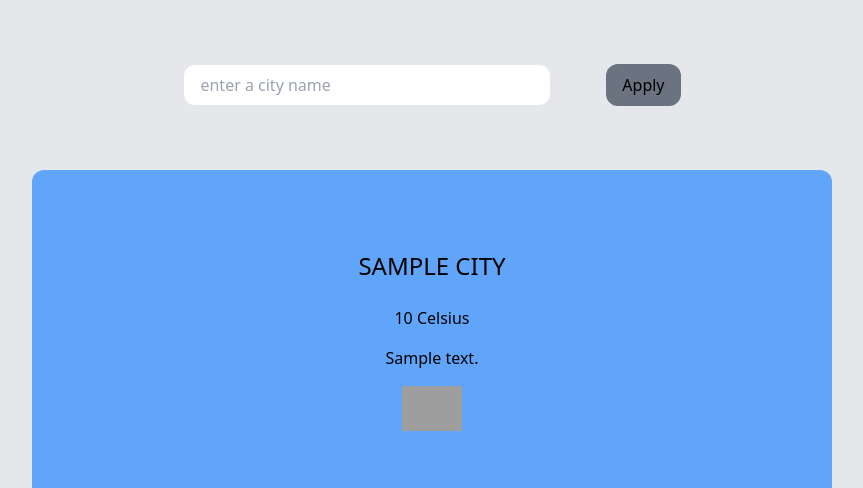
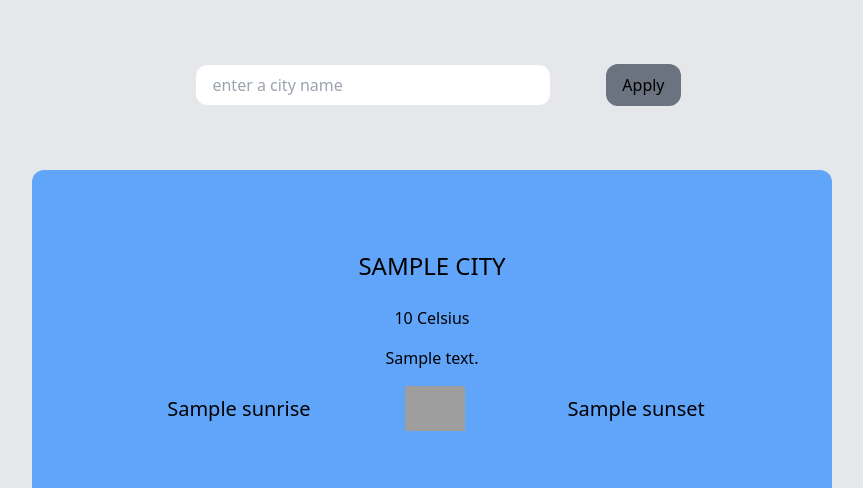
Before and after one commit to amineenim/weather_app_web, a Django app: template weather_app/templates/weather_app/home.html in a window 1280 px wide. Shown: the top 488 px of the page, without its empty margins (208-1071 px from the left). Run offline with Django 4.2, Linux system fonts and the light colour scheme; the template is opened without the code that fills it: most values are stand-ins (such as "Sample title", 1, 10 or a date in 2020); some libraries are stand-ins or nearby versions; grey boxes are pictures that could not be loaded.

Commit message:
adding icons, sunrise and sunset for each location

```diff
--- a/weather/settings.py
+++ b/weather/settings.py
@@ -38,6 +38,7 @@ INSTALLED_APPS = [
     'django.contrib.messages',
     'django.contrib.staticfiles',
     'weather_app.apps.WeatherAppConfig',
+    'fontawesomefree',
 ]
 
 MIDDLEWARE = [
--- a/weather_app/templates/weather_app/city_weather.html
+++ b/weather_app/templates/weather_app/city_weather.html
@@ -2,12 +2,24 @@
 <h3 class="text-3xl font-bold underline mb-6 self-center">weather data</h3>
 {% endif %}
 {% if weather_data %}
-    <div class="self-center p-10 flex flex-col items-center">
+    <div class="self-center p-10 flex flex-col items-center w-full">
         <h1 class="text-2xl mb-6 uppercase">{{ weather_data.city }}</h1>
         <h2>{{ weather_data.temperature }} Celsius</h2>
         <p class="my-4">{{ weather_data.description }}</p>
-        <img src="http://openweathermap.org/img/w/{{ weather_data.icon }}.png" alt="{{weather_data.description}}"
-        width='60'>
+        <div class="flex justify-around items-center w-full">
+            <div class="flex items-center">
+                <i class="fa-solid fa-arrow-up"></i>
+                <i class="fa-solid fa-sun fa-lg" style="color: #eafb65"></i>
+                <p class="text-xl ml-2">{{ weather_data.sunrise }}</p>
+            </div>
+            <img src="http://openweathermap.org/img/w/{{ weather_data.icon }}.png" alt="{{weather_data.description}}"
+            width='60'>
+            <div class="flex items-center">
+                <i class="fa-solid fa-arrow-down"></i>
+                <i class="fa-solid fa-sun fa-lg" style="color: #eafb65"></i>
+                <p class="text-xl ml-2">{{ weather_data.sunset }}</p>
+            </div>
+        </div>
     </div>
 {% endif %}
 {% if forecast_data %}
--- a/weather_app/templates/weather_app/home.html
+++ b/weather_app/templates/weather_app/home.html
@@ -1,15 +1,21 @@
+{% load static %}
 <!DOCTYPE html>
 <html lang="en">
     <head>
         <meta charset="utf-8">
         <title>Weather App</title>
         <script src="https://cdn.tailwindcss.com"></script>
+        <script src="{% static 'fontawesomefree/js/all.min.js' %}"></script>
+        <link href="{% static 'fontawesomefree/css/all.min.css' %}" rel="stylesheet" type="text/css">
     </head>
     <body class="flex flex-col items-center p-10 bg-gray-200">
         <form method="POST" action="{% url 'home' %}" class="mb-10 p-6 w-1/2 flex justify-around">
             {% csrf_token %}
-            <input type="text" name="city" placeholder="enter a city name"
-            class="w-2/3 border rounded-xl py-2 pl-4">
+            <div class="flex w-2/3 items-center">
+                <i class="fa-solid fa-location-dot"></i>
+                <input type="text" name="city" placeholder="enter a city name"
+                class="w-full border rounded-xl py-2 pl-4 ml-3">
+            </div>
             <button type="submit"
             class="bg-gray-500 rounded-xl px-4 py-2 hover:bg-gray-700 hover:text-white">Apply</button>
         </form>
--- a/weather_app/views.py
+++ b/weather_app/views.py
@@ -8,6 +8,7 @@ from django.shortcuts import render
 def home(request) :
     # read the API KEY
     #API_KEY = open('API_KEY', 'r').read()
+
     # the url to request to get weather data about now
     current_weather_url = 'https://api.openweathermap.org/data/2.5/weather?q={}&appid={}'
     forecast_url = 'https://api.openweathermap.org/data/2.5/forecast?lat={}&lon={}&appid={}'
@@ -47,7 +48,9 @@ def fetch_weather_and_forecast(city, api_key, current_weather_url, forecast_url)
         "city" : city,
         "temperature" : round(response['main']['temp'] - 273.15, 2),
         "description" : response['weather'][0]['description'],
-        "icon" : response['weather'][0]['icon']
+        "icon" : response['weather'][0]['icon'],
+        "sunrise" : datetime.datetime.fromtimestamp(response['sys']['sunrise']).strftime("%H:%M"),
+        "sunset" : datetime.datetime.fromtimestamp(response['sys']['sunset']).strftime("%H:%M")
     }
     daily_forecast = []
     for daily_data in forecast_response['list'][:5] :
```
